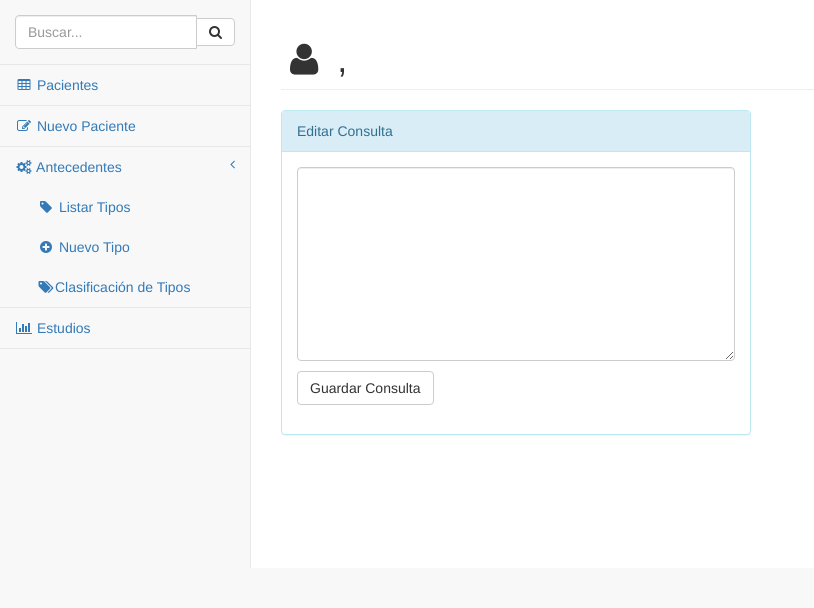
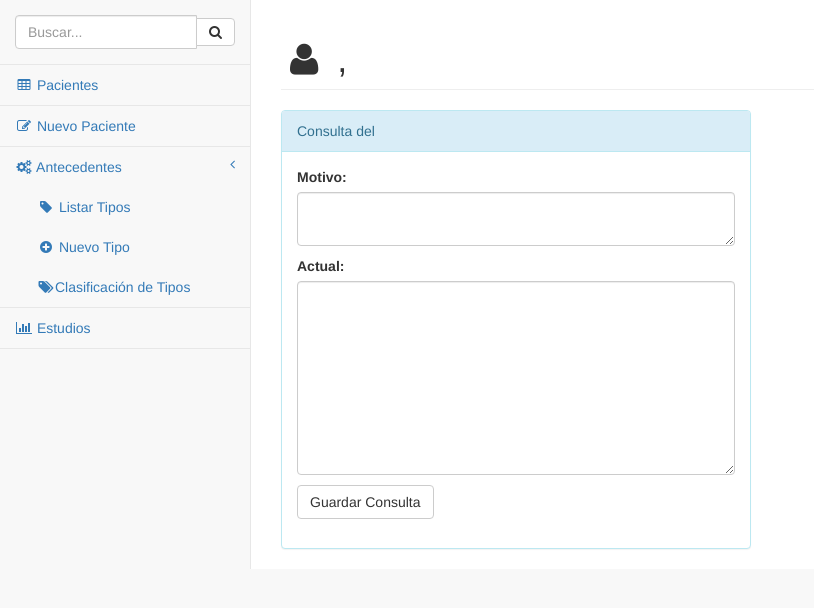
Before and after one commit to emilopez/fava, a Django app: template hc/templates/hc/consulta_editar.html in a window 1280 px wide. Shown: the part 51-659 px from the top of the page, without its empty margins (0-814 px from the left). Run offline with Django 3.2, Linux system fonts and the light colour scheme; the template is opened without the code that fills it: values that come from a table or form of the project are taken from there, others are empty; parts of the project's set-up code (start-up, migrations or seed data) failed here and were passed over; some libraries are stand-ins or nearby versions.

Commit message:
agrego campo motivo a la consulta

```diff
--- a/hc/forms.py
+++ b/hc/forms.py
@@ -38,11 +38,13 @@ class ProfesionalForm(forms.ModelForm):
 class ConsultaForm(forms.ModelForm):
     class Meta:
         model = Consulta
-        fields = ('entrada',)
+        fields = ('motivo','entrada', )
         labels = {
-            'entrada': _(''), # para cambiar la etiqueta
+            'motivo': _('Motivo'), # para cambiar la etiqueta
+            'entrada': _('Actual'), # para cambiar la etiqueta
         }
         widgets = {
+            'motivo': forms.Textarea(attrs={'class': 'form-control', 'rows':'2'}),
             'entrada': forms.Textarea(attrs={'class': 'form-control', 'rows':'9'}),
         }
 
--- a/hc/models.py
+++ b/hc/models.py
@@ -46,6 +46,7 @@ class Consulta(models.Model):
     paciente = models.ForeignKey('hc.Paciente', related_name='consultas',null=True, blank=True)
     fecha = models.DateTimeField(auto_now_add=True)   # Almacena la fecha actual
     entrada = models.TextField(null=True, blank=True)
+    motivo = models.TextField(null=True, blank=True)
 
     class Meta:
         ordering = ["-fecha"]
--- a/hc/templates/hc/consulta_editar.html
+++ b/hc/templates/hc/consulta_editar.html
@@ -13,7 +13,7 @@
 <div class="row">
     <div class="col-lg-6">
         <div class="panel panel-info">
-            <div class="panel-heading"> Editar Consulta</div>
+            <div class="panel-heading"> Consulta del {{ consulta.fecha |date:"SHORT_DATE_FORMAT" }}</div>
             <div class="panel-body">
                 <form method="POST" role="form">{% csrf_token %}
                     {{ form.as_p }}
```
